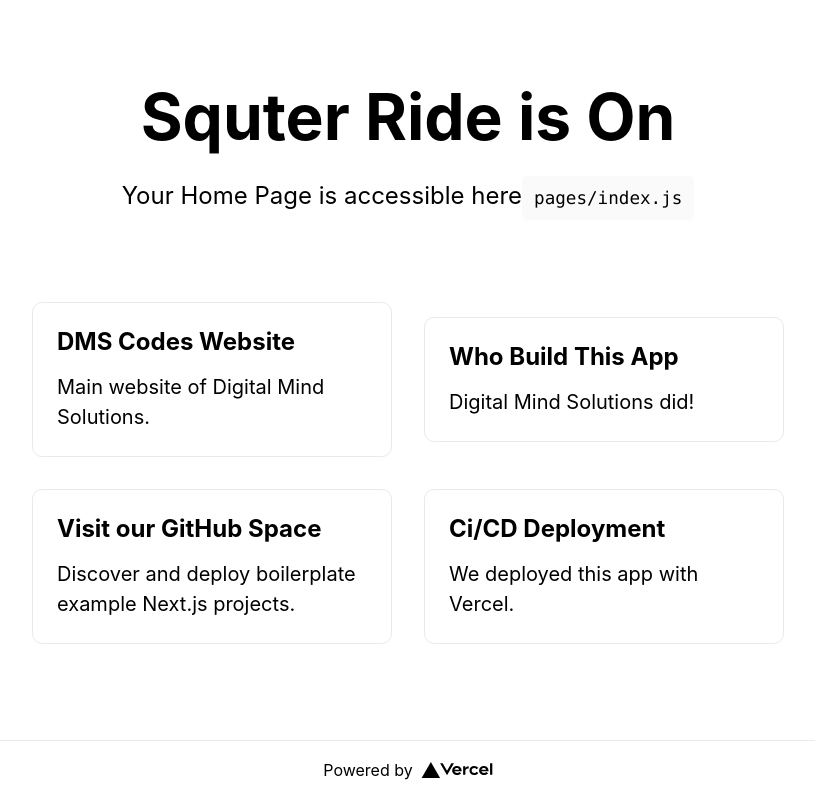
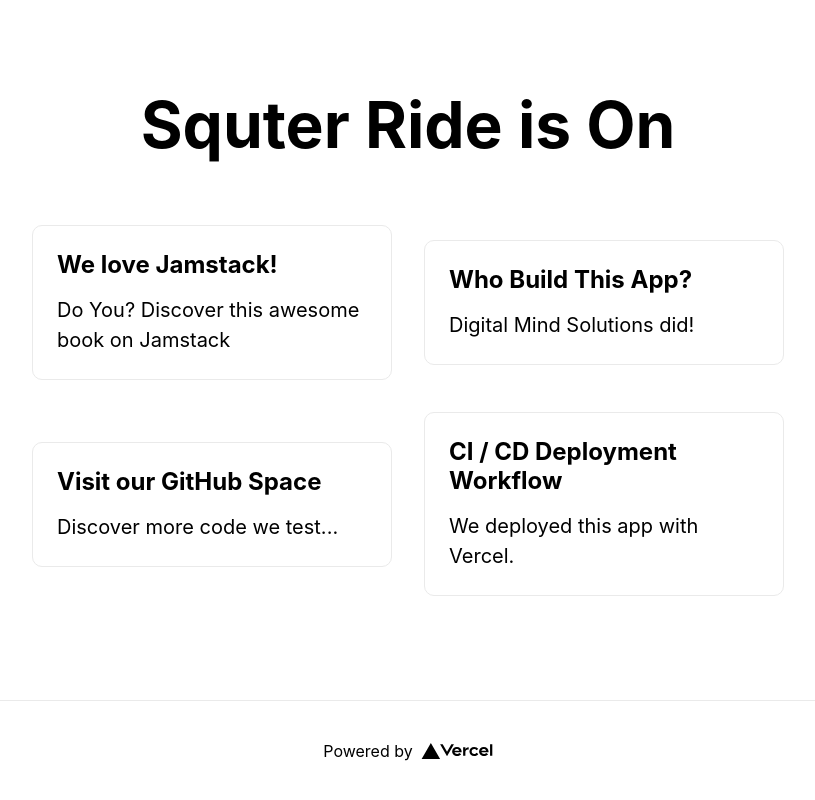
Before and after one commit to squteronsquter/my-nextjs-app, a Next.js app: page / in a window 1280 px wide. Shown: the whole page, without its empty margins (232-1047 px from the left). Built offline with nearby package versions, Linux system fonts and the light colour scheme.

Commit message:
commit seven

```diff
--- a/pages/index.js
+++ b/pages/index.js
@@ -16,19 +16,14 @@ export default function Home() {
           Squter Ride is On
         </h1>
 
-        <p className={styles.description}>
-          Your Home Page is accessible here
-          <code className={styles.code}>pages/index.js</code>
-        </p>
-
         <div className={styles.grid}>
-          <a href="https://dms.codes" className={styles.card}>
-            <h2>DMS Codes Website</h2>
-            <p>Main website of Digital Mind Solutions.</p>
+          <a href="https://jamstackhandbook.com/" className={styles.card}>
+            <h2>We love Jamstack!</h2>
+            <p>Do You? Discover this awesome book on Jamstack</p>
           </a>
 
-          <a href="https://nextjs.org/learn" className={styles.card}>
-            <h2>Who Build This App</h2>
+          <a href="https://dms.codes" className={styles.card}>
+            <h2>Who Build This App?</h2>
             <p>Digital Mind Solutions did!</p>
 
           </a>
@@ -38,14 +33,14 @@ export default function Home() {
             className={styles.card}
           >
             <h2>Visit our GitHub Space</h2>
-            <p>Discover and deploy boilerplate example Next.js projects.</p>
+            <p>Discover more code we test...</p>
           </a>
 
           <a
             href="https://vercel.com/"
             className={styles.card}
           >
-            <h2>Ci/CD Deployment</h2>
+            <h2>CI / CD Deployment Workflow</h2>
             <p>
               We deployed this app with Vercel.
             </p>
```
